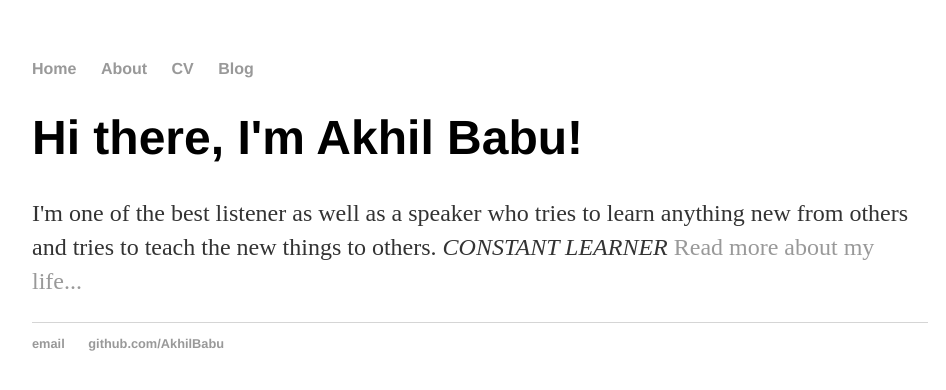
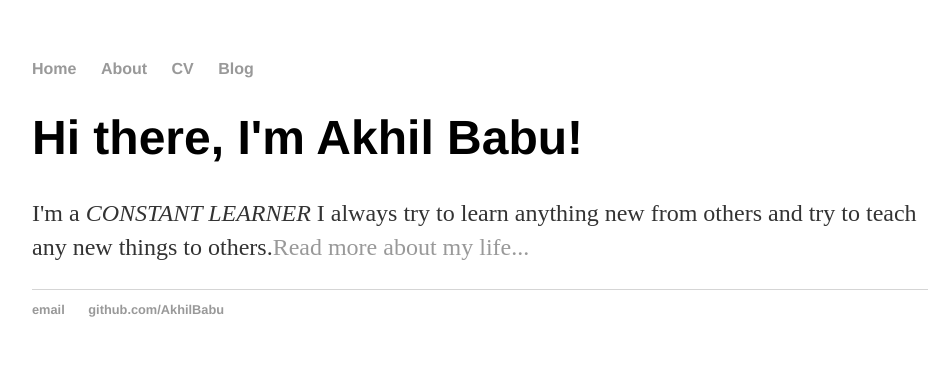
Before and after one commit to AkhilBabu94/AkhilBabu94.github.io, a Jekyll site: the page built from index.html, in a window 1280 px wide. Shown: the top 390 px of the page, without its empty margins (160-1106 px from the left). Built offline with Jekyll 4.4.1, drawn with Linux system fonts in a browser that asks for light colours.

Commit message:
Update index.html

```diff
--- a/index.html
+++ b/index.html
@@ -4,5 +4,5 @@ title: Akhil Babu
 ---
 <div>
 	<h1>Hi there, I'm Akhil Babu!</h1>
-	<p>I'm one of the best listener as well as a speaker who tries to learn anything new from others and tries to teach the new things to others.<em> CONSTANT LEARNER </em><a href="/about">Read more about my life...</a></p>
+	<p>I'm a <em> CONSTANT LEARNER </em> I always try to learn anything new from others and try to teach any new things to others.<a href="/about">Read more about my life...</a></p>
 </div>
```
